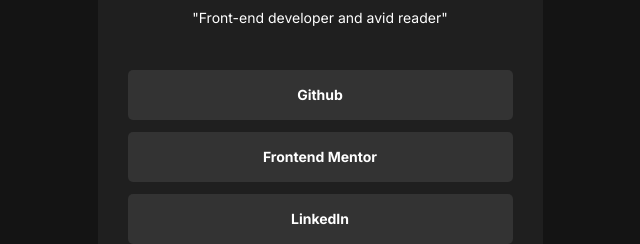
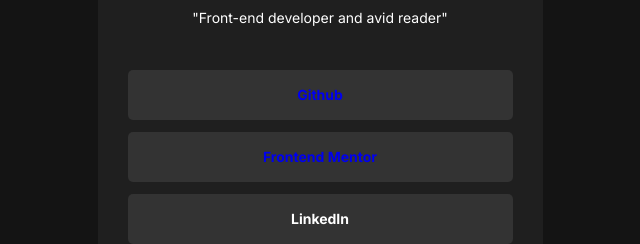
Before and after one commit to arcueid-x/Practice, a plain HTML site: page 2.0pro_Social_link/index.html in a window 1280 px wide. Shown: the part 339-583 px from the top of the page, without its empty margins (320-960 px from the left). Drawn offline with Linux system fonts and the light colour scheme.

Commit message:
Social Link

```diff
--- a/2.0pro_Social_link/index.html
+++ b/2.0pro_Social_link/index.html
@@ -16,6 +16,12 @@
     *{
       margin: 0;
       padding: 0;
+    }
+    a{
+      text-decoration: none;
+    }
+    a:visited{
+      color:inherit;
     }
     html{
       font-size: 14px;
@@ -85,8 +91,8 @@
       <div class="info">Jessica Randall<br><span>London,United Kingdom</span></div>
       <div class="dirt">"Front-end developer and avid reader"</div>
       <div class="function_list">
-        <span>Github</span>
-        <span>Frontend Mentor</span>
+        <a href="https://github.com/" target="_blank"><span>Github</span></a>
+        <a href="https://www.frontendmentor.io/home" target="_blank"><span>Frontend Mentor</span></a>
         <span>LinkedIn</span>
         <span>Twitter</span>
         <span>Instagram</span>
```
